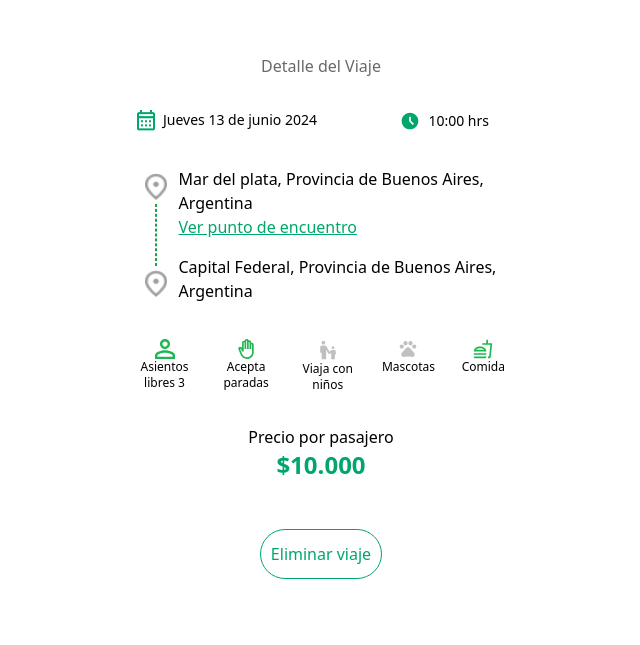
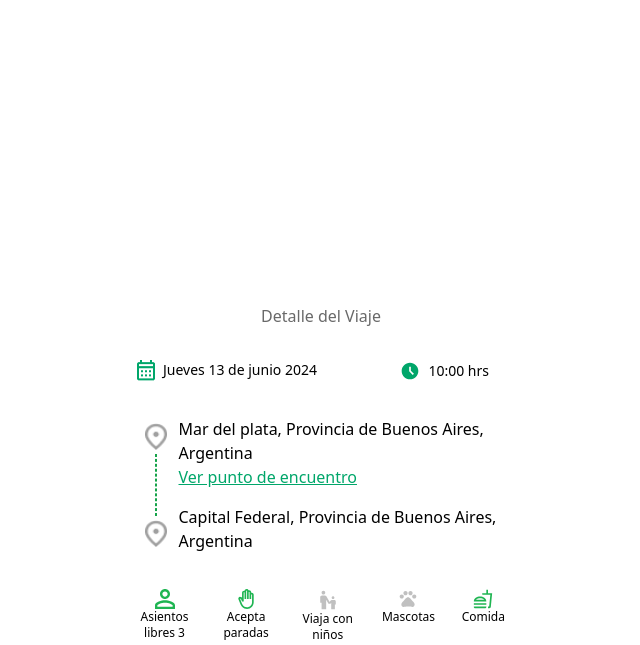
Before and after one commit to Diegogagan2587/A-Dedo, a React (Vite) app in the folder frontend/: page /trips/1/details-driver in a window 1280 px wide. Shown: the part 155-800 px from the top of the page, without its empty margins (319-959 px from the left). Built offline with nearby package versions, Linux system fonts and the light colour scheme; no server answers; a web font is replaced by a local one.

Commit message:
Fix/front/DriverDetailTrip.jsx: Overlaping navbar avoiding showing curve in navigation

```diff
--- a/frontend/src/pages/profile-driver/DriverDetailTrip.jsx
+++ b/frontend/src/pages/profile-driver/DriverDetailTrip.jsx
@@ -38,7 +38,7 @@ const DriverDetailTrip = () => {
   }
 
   return (
-    <main className='absolute top-[-75px] sm:top-[-250px] z-40 bg-white'>
+    <main className=''>
       <div className="relative top-0 max-w-[400px]">
       <section className="mt-[10vw] sm:pt-[10vw] sm:mt-[20vw] px-4 flex flex-col gap-8 items-center">
         <h1 className="text-[#696969]">Detalle del Viaje</h1>
```
